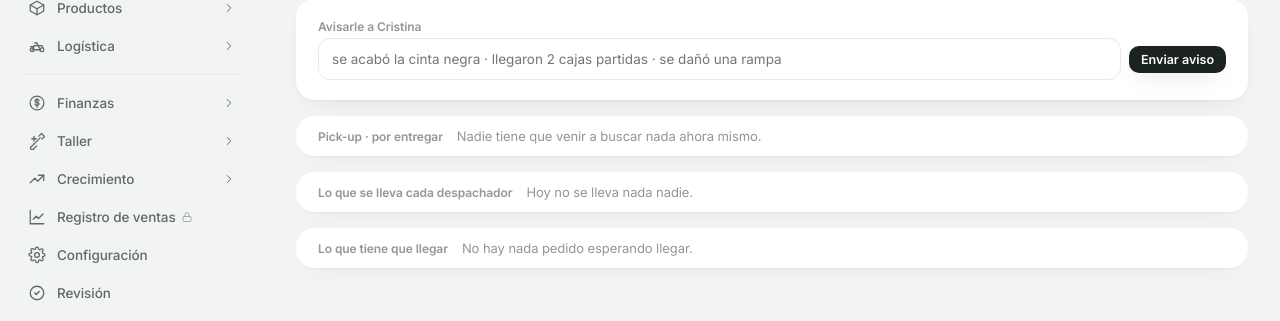
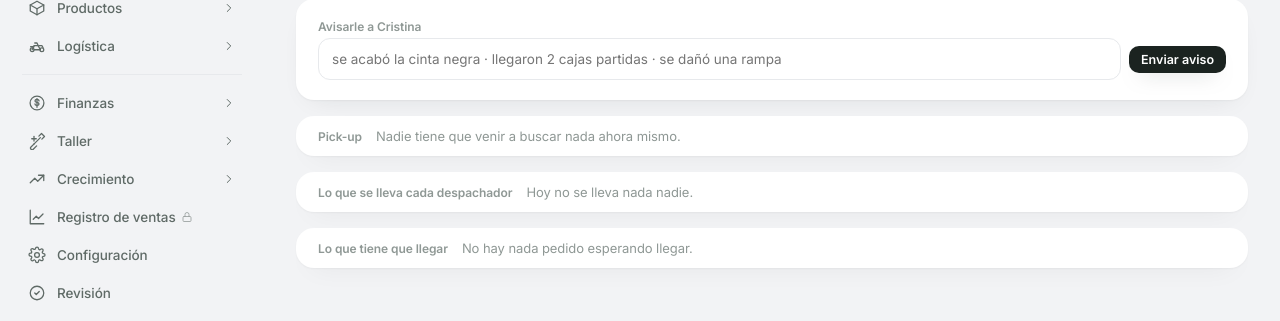
Before and after one commit to cristinadecoept/ERP-decopet, a FastAPI app: page /taller in a window 1280 px wide. Shown: the part 285-606 px from the top of the page. Run offline with FastAPI, Linux system fonts and the light colour scheme; data comes from the database, SQL or seed files in the repository; data that the repository does not hold is empty.

Commit message:
Taller: 'Pick-up' sin 'por entregar'
Co-Authored-By: Claude Opus 5.5 <noreply@anthropic.com>

```diff
--- a/plataforma/templates/taller.html
+++ b/plataforma/templates/taller.html
@@ -3,7 +3,7 @@
 
 {# Lo que tiene algo pendiente sube; lo que está vacío baja al final, en chiquito. #}
 <div class="taller-col">
-<div class="tarjeta {{ '' if pickups else 'vacia' }}" style="order:{{ 0 if pickups else 3 }}"><h3>Pick-up · por entregar</h3>
+<div class="tarjeta {{ '' if pickups else 'vacia' }}" style="order:{{ 0 if pickups else 3 }}"><h3>Pick-up</h3>
 {% if pickups %}<table class="lineas"><tr><th>Quién viene</th><th>Qué se lleva</th><th>Para cuándo</th><th></th></tr>
 {% for p in pickups %}<tr>
  <td><b>{{ p.quien }}</b></td>
```
